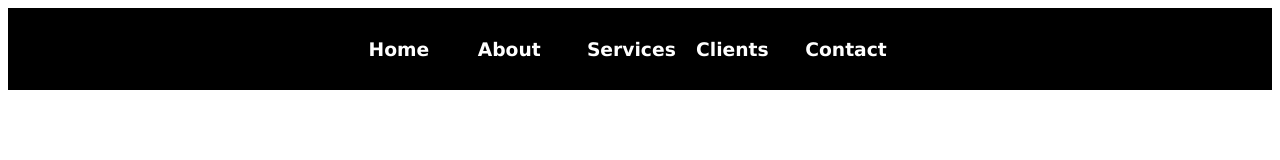
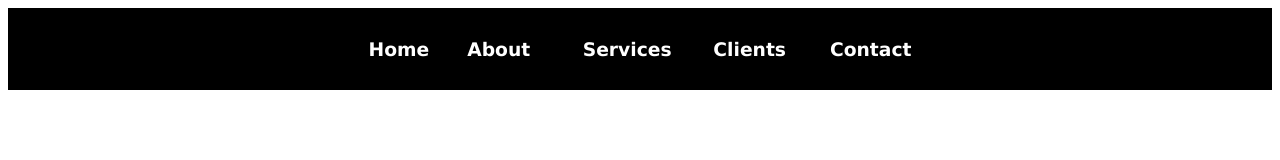
Before and after one commit to nikkichep/HomePage, a plain HTML site: page index.html in a window 1280 px wide. Drawn offline with Linux system fonts and the light colour scheme.

Commit message:
Adjusting the width

```diff
--- a/index.html
+++ b/index.html
@@ -14,13 +14,13 @@
 
           <td width="96"><font face="Verdana, Geneva, sans-serif" color="white"><h3>Home</h3></font></td>
 
-          <td width="96"><font face="Verdana, Geneva, sans-serif" color="white"><h3>About</h3></font></td>
+          <td width="113"><font face="Verdana, Geneva, sans-serif" color="white"><h3>About</h3></font></td>
 
-          <td width="96"><font face="Verdana, Geneva, sans-serif" color="white"><h3>Services</h3></font></td>
+          <td width="128"><font face="Verdana, Geneva, sans-serif" color="white"><h3>Services</h3></font></td>
 
-          <td width="96"><font face="Verdana, Geneva, sans-serif" color="white"><h3>Clients</h3></font></td>
+          <td width="114"><font face="Verdana, Geneva, sans-serif" color="white"><h3>Clients</h3></font></td>
 
-          <td width="96"><font face="Verdana, Geneva, sans-serif" color="white"><h3>Contact</h3></font></td>
+          <td width="80"><font face="Verdana, Geneva, sans-serif" color="white"><h3>Contact</h3></font></td>
 
         </table>
       </td>
```
